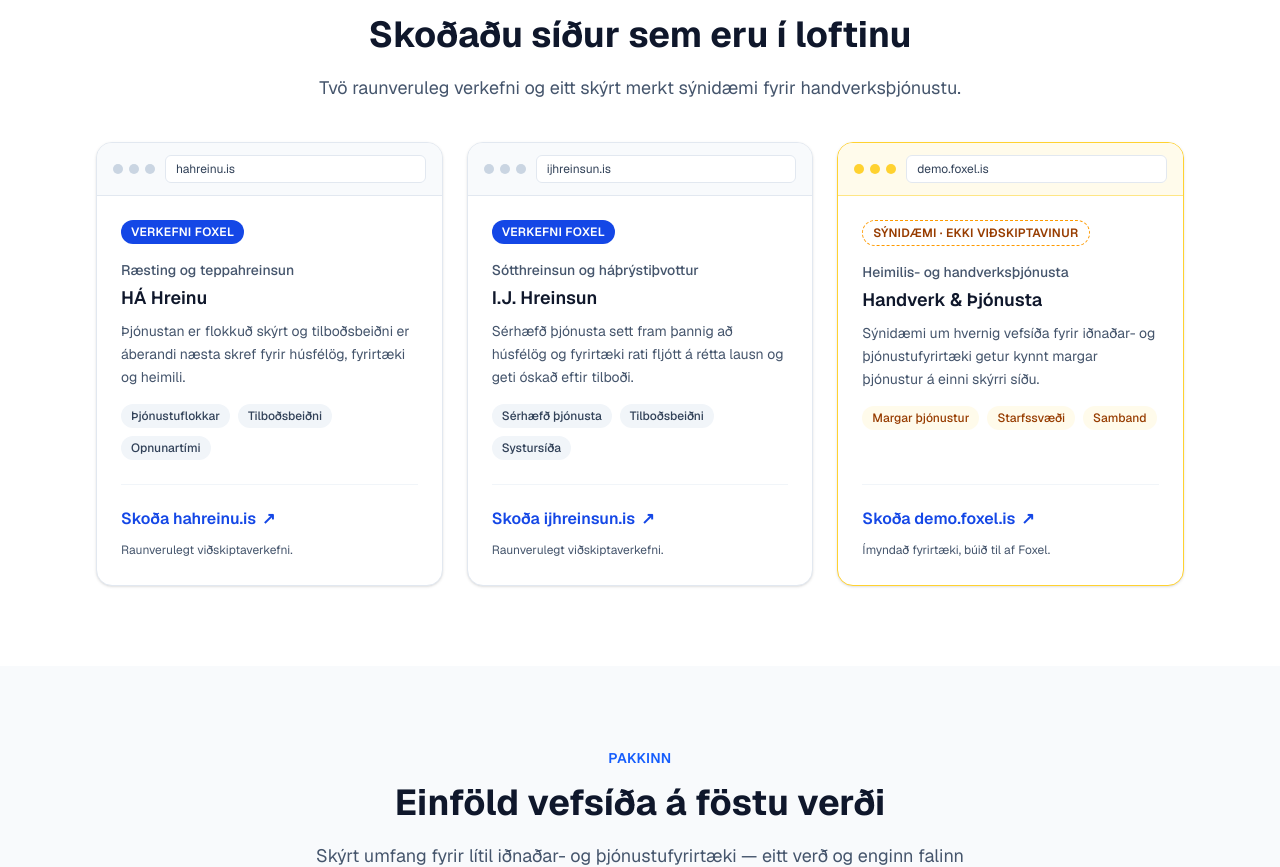
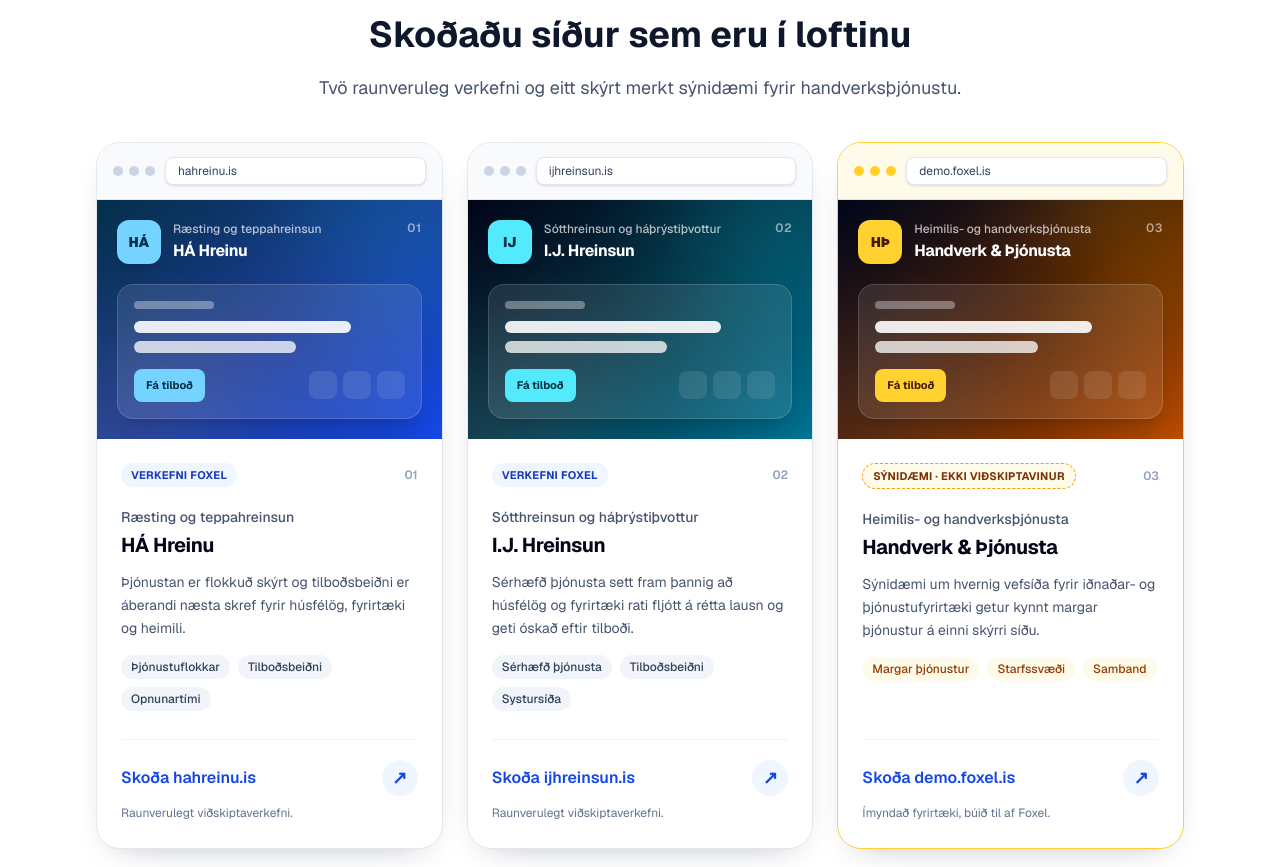
Before and after one commit to Dermir92/FoxelVeflausnir, a Next.js app: page / in a window 1280 px wide. Shown: the part 1660-2527 px from the top of the page. Built offline with nearby package versions, Linux system fonts and the light colour scheme; no server answers.

Commit message:
feat(portfolio): add visual project previews

```diff
--- a/src/components/PortfolioSection.tsx
+++ b/src/components/PortfolioSection.tsx
@@ -1,8 +1,10 @@
 import SectionHeading from "./SectionHeading";
 
 type Project = {
+  number: string;
   kind: "client" | "demo";
   badge: string;
+  initials: string;
   trade: string;
   name: string;
   description: string;
@@ -10,12 +12,17 @@
   href: string;
   domain: string;
   footnote: string;
+  previewClass: string;
+  accentClass: string;
+  glowClass: string;
 };
 
 const projects: Project[] = [
   {
+    number: "01",
     kind: "client",
     badge: "Verkefni Foxel",
+    initials: "HÁ",
     trade: "Ræsting og teppahreinsun",
     name: "HÁ Hreinu",
     description:
@@ -24,10 +31,15 @@
     href: "https://hahreinu.is",
     domain: "hahreinu.is",
     footnote: "Raunverulegt viðskiptaverkefni.",
+    previewClass: "from-sky-950 via-blue-900 to-blue-700",
+    accentClass: "bg-sky-300 text-sky-950",
+    glowClass: "bg-sky-400",
   },
   {
+    number: "02",
     kind: "client",
     badge: "Verkefni Foxel",
+    initials: "IJ",
     trade: "Sótthreinsun og háþrýstiþvottur",
     name: "I.J. Hreinsun",
     description:
@@ -36,10 +48,15 @@
     href: "https://ijhreinsun.is",
     domain: "ijhreinsun.is",
     footnote: "Raunverulegt viðskiptaverkefni.",
+    previewClass: "from-slate-950 via-cyan-950 to-cyan-700",
+    accentClass: "bg-cyan-300 text-cyan-950",
+    glowClass: "bg-cyan-400",
   },
   {
+    number: "03",
     kind: "demo",
     badge: "Sýnidæmi · ekki viðskiptavinur",
+    initials: "HÞ",
     trade: "Heimilis- og handverksþjónusta",
     name: "Handverk & Þjónusta",
     description:
@@ -48,6 +65,9 @@
     href: "https://demo.foxel.is",
     domain: "demo.foxel.is",
     footnote: "Ímyndað fyrirtæki, búið til af Foxel.",
+    previewClass: "from-slate-950 via-amber-950 to-amber-700",
+    accentClass: "bg-amber-300 text-amber-950",
+    glowClass: "bg-amber-400",
   },
 ];
 
@@ -67,12 +87,12 @@
             return (
               <article
                 key={project.name}
-                className={`flex flex-col overflow-hidden rounded-2xl border bg-white shadow-sm transition-shadow hover:shadow-md ${
+                className={`group flex flex-col overflow-hidden rounded-3xl border bg-white shadow-[0_12px_35px_-22px_rgba(15,23,42,0.45)] motion-safe:transition motion-safe:duration-300 motion-safe:hover:-translate-y-1 motion-safe:hover:shadow-[0_22px_45px_-24px_rgba(15,23,42,0.5)] ${
                   isDemo ? "border-amber-300" : "border-slate-200"
                 }`}
               >
                 <div
-                  className={`flex items-center gap-2.5 border-b px-4 py-3 ${
+                  className={`flex items-center gap-2.5 border-b px-4 py-3.5 ${
                     isDemo
                       ? "border-amber-200 bg-amber-50"
                       : "border-slate-200 bg-slate-50"
@@ -88,31 +108,85 @@
                       />
                     ))}
                   </div>
-                  <div className="flex h-7 min-w-0 flex-1 items-center rounded-md border border-slate-200 bg-white px-2.5">
+                  <div className="flex h-7 min-w-0 flex-1 items-center rounded-lg border border-slate-200 bg-white px-3 shadow-sm">
                     <span className="truncate text-xs text-slate-700">
                       {project.domain}
                     </span>
                   </div>
                 </div>
 
+                <div
+                  className={`relative isolate min-h-52 overflow-hidden bg-gradient-to-br p-5 text-white ${project.previewClass}`}
+                  aria-hidden="true"
+                >
+                  <div
+                    className={`absolute -right-12 -top-16 h-44 w-44 rounded-full opacity-25 blur-3xl ${project.glowClass}`}
+                  />
+                  <div className="absolute -bottom-16 -left-8 h-36 w-36 rounded-full bg-white/15 blur-3xl" />
+
+                  <div className="relative flex items-start justify-between gap-4">
+                    <div className="flex items-center gap-3">
+                      <span
+                        className={`flex h-11 w-11 items-center justify-center rounded-xl text-sm font-black shadow-lg ${project.accentClass}`}
+                      >
+                        {project.initials}
+                      </span>
+                      <div>
+                        <p className="text-xs font-medium text-white/70">
+                          {project.trade}
+                        </p>
+                        <p className="mt-0.5 font-bold tracking-tight">
+                          {project.name}
+                        </p>
+                      </div>
+                    </div>
+                    <span className="font-mono text-xs font-semibold tracking-wider text-white/55">
+                      {project.number}
+                    </span>
+                  </div>
+
+                  <div className="relative mt-5 rounded-2xl border border-white/15 bg-white/10 p-4 shadow-xl backdrop-blur-sm">
+                    <div className="h-2 w-20 rounded-full bg-white/35" />
+                    <div className="mt-3 h-3 w-4/5 rounded-full bg-white/90" />
+                    <div className="mt-2 h-3 w-3/5 rounded-full bg-white/75" />
+                    <div className="mt-4 flex items-center justify-between gap-3">
+                      <span
+                        className={`rounded-lg px-3 py-2 text-[11px] font-bold ${project.accentClass}`}
+                      >
+                        Fá tilboð
+                      </span>
+                      <div className="flex gap-1.5">
+                        <span className="h-7 w-7 rounded-lg bg-white/10" />
+                        <span className="h-7 w-7 rounded-lg bg-white/10" />
+                        <span className="h-7 w-7 rounded-lg bg-white/10" />
+                      </div>
+                    </div>
+                  </div>
+                </div>
+
                 <div className="flex flex-1 flex-col p-6">
+                  <div className="flex items-center justify-between gap-3">
                     <span
-                    className={`self-start rounded-full px-2.5 py-1 text-xs font-semibold uppercase tracking-wide ${
+                      className={`self-start rounded-full px-2.5 py-1 text-[11px] font-bold uppercase tracking-wide ${
                         isDemo
-                        ? "border border-dashed border-amber-500 text-amber-800"
-                        : "bg-blue-700 text-white"
+                          ? "border border-dashed border-amber-500 bg-amber-50 text-amber-900"
+                          : "bg-blue-50 text-blue-800"
                       }`}
                     >
                       {project.badge}
                     </span>
+                    <span className="font-mono text-xs font-semibold text-slate-400">
+                      {project.number}
+                    </span>
+                  </div>
 
-                  <p className="mt-4 text-sm font-medium text-slate-600">
+                  <p className="mt-5 text-sm font-medium text-slate-600">
                     {project.trade}
                   </p>
-                  <h3 className="mt-1 text-lg font-semibold text-slate-900">
+                  <h3 className="mt-1 text-xl font-bold tracking-tight text-slate-950">
                     {project.name}
                   </h3>
-                  <p className="mt-2 text-sm leading-relaxed text-slate-600">
+                  <p className="mt-3 text-sm leading-relaxed text-slate-600">
                     {project.description}
                   </p>
 
@@ -131,19 +205,24 @@
                     ))}
                   </div>
 
-                  <div className="mt-auto pt-6">
-                    <div className="border-t border-slate-100 pt-3">
+                  <div className="mt-auto pt-7">
+                    <div className="border-t border-slate-100 pt-4">
                       <a
                         href={project.href}
                         target="_blank"
                         rel="noopener noreferrer"
-                        className="inline-flex min-h-11 items-center gap-1.5 rounded font-semibold text-blue-700 transition-colors hover:text-blue-800 focus:outline-none focus-visible:ring-2 focus-visible:ring-blue-700 focus-visible:ring-offset-2"
+                        className="flex min-h-11 items-center justify-between gap-4 rounded-lg font-semibold text-blue-700 transition-colors hover:text-blue-900 focus:outline-none focus-visible:ring-2 focus-visible:ring-blue-700 focus-visible:ring-offset-2"
                       >
-                        Skoða {project.domain}
-                        <span aria-hidden="true">↗</span>
+                        <span>Skoða {project.domain}</span>
+                        <span
+                          className="flex h-9 w-9 flex-shrink-0 items-center justify-center rounded-full bg-blue-50 text-lg transition-colors group-hover:bg-blue-100"
+                          aria-hidden="true"
+                        >
+                          ↗
+                        </span>
                         <span className="sr-only">opnast í nýjum flipa</span>
                       </a>
-                      <p className="text-xs leading-relaxed text-slate-600">
+                      <p className="mt-1 text-xs leading-relaxed text-slate-500">
                         {project.footnote}
                       </p>
                     </div>
```
Lines whose indentation alone changed are shown as unchanged.
